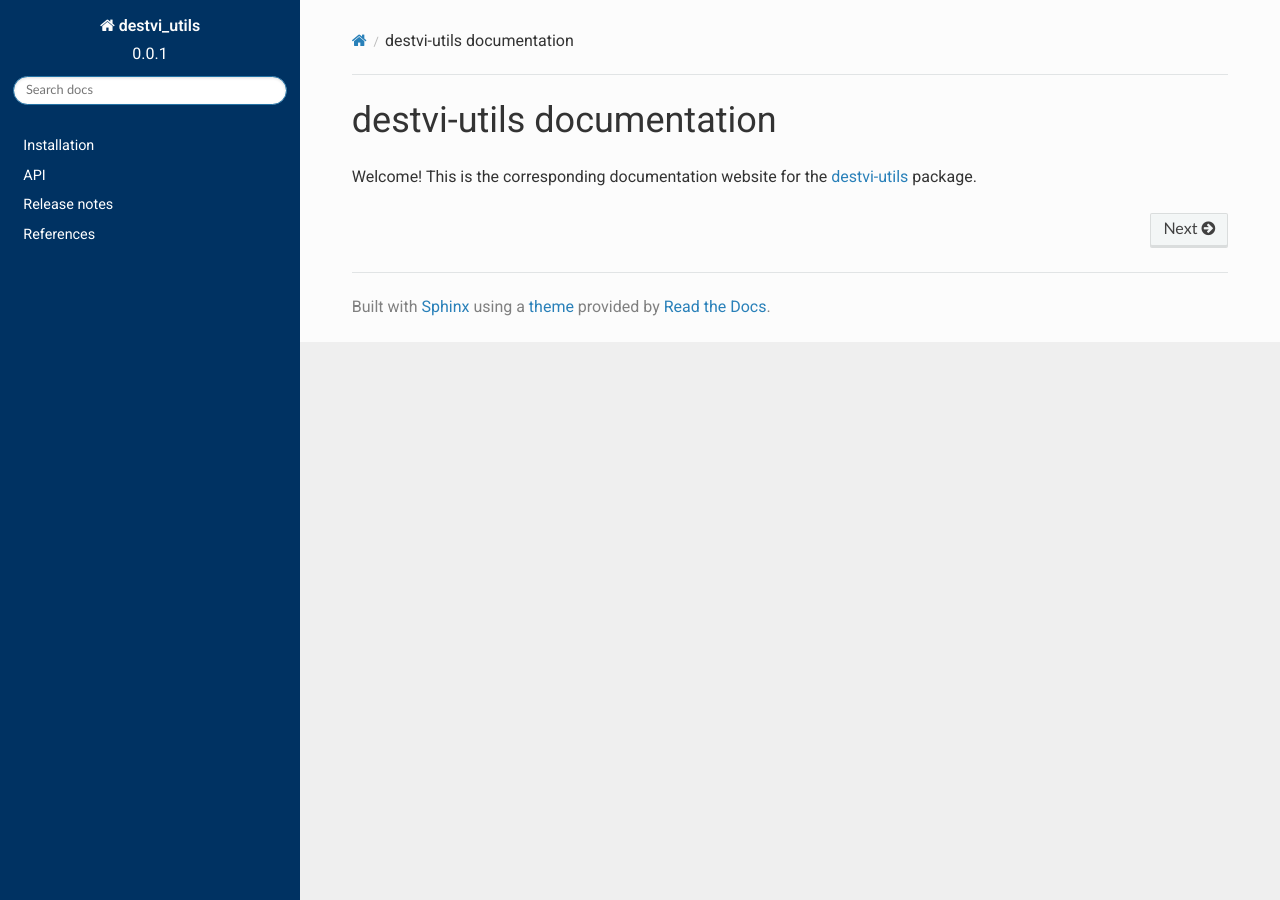
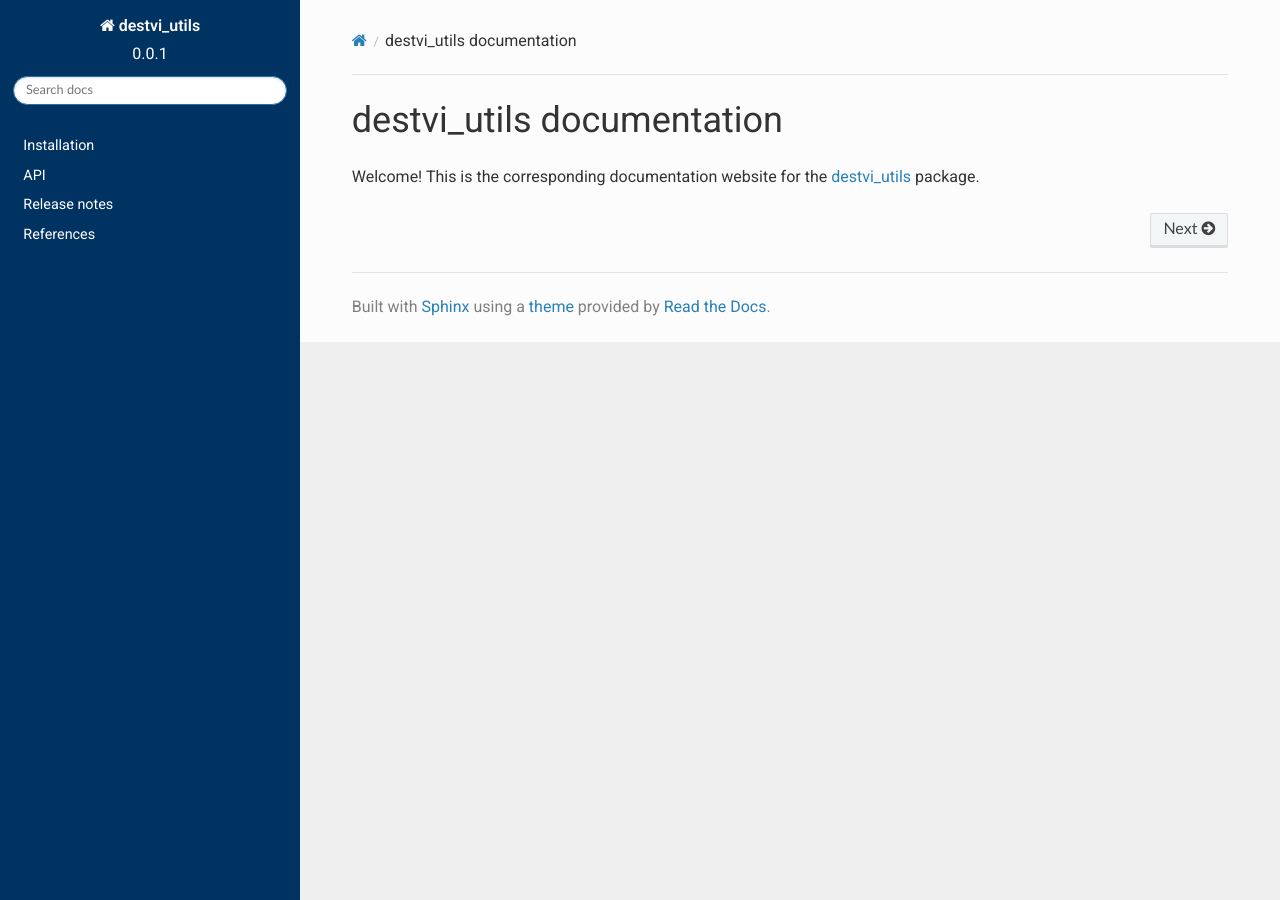
Before and after one commit to YosefLab/destvi_utils, a Sphinx documentation site: the page built from docs/index.rst, in a window 1280 px wide. Built offline with Sphinx 7.4.7 and the Read the Docs theme 2.0.0, drawn with Linux system fonts in a browser that asks for light colours.

Commit message:
Update. Debug docs webpage.

```diff
--- a/docs/index.rst
+++ b/docs/index.rst
@@ -1,8 +1,8 @@
 ========================
-destvi-utils documentation
+destvi_utils documentation
 ========================
 
-Welcome! This is the corresponding documentation website for the `destvi-utils <https://github.com/YosefLab/destvi-utils>`_ package.
+Welcome! This is the corresponding documentation website for the `destvi_utils <https://github.com/YosefLab/destvi_utils>`_ package.
 
 
 .. toctree::
--- a/docs/release_notes/index.rst
+++ b/docs/release_notes/index.rst
@@ -1,8 +1,8 @@
 Release notes
 =============
 
-This is the list of changes to destvi-utils between each release. Full commit history
-is available in the `commit logs <https://github.com/YosefLab/destvi-utils/commits/>`_.
+This is the list of changes to destvi_utils between each release. Full commit history
+is available in the `commit logs <https://github.com/YosefLab/destvi_utils/commits/>`_.
 
 Version 0.1
 -----------
```
Also changed, not shown: 4 other files.
